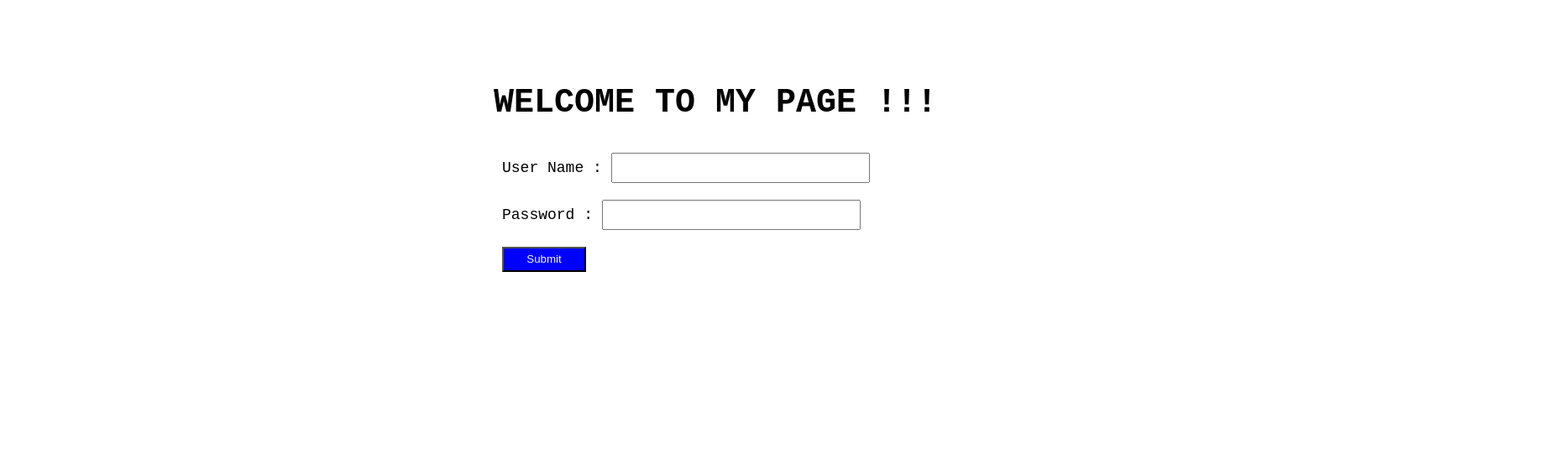
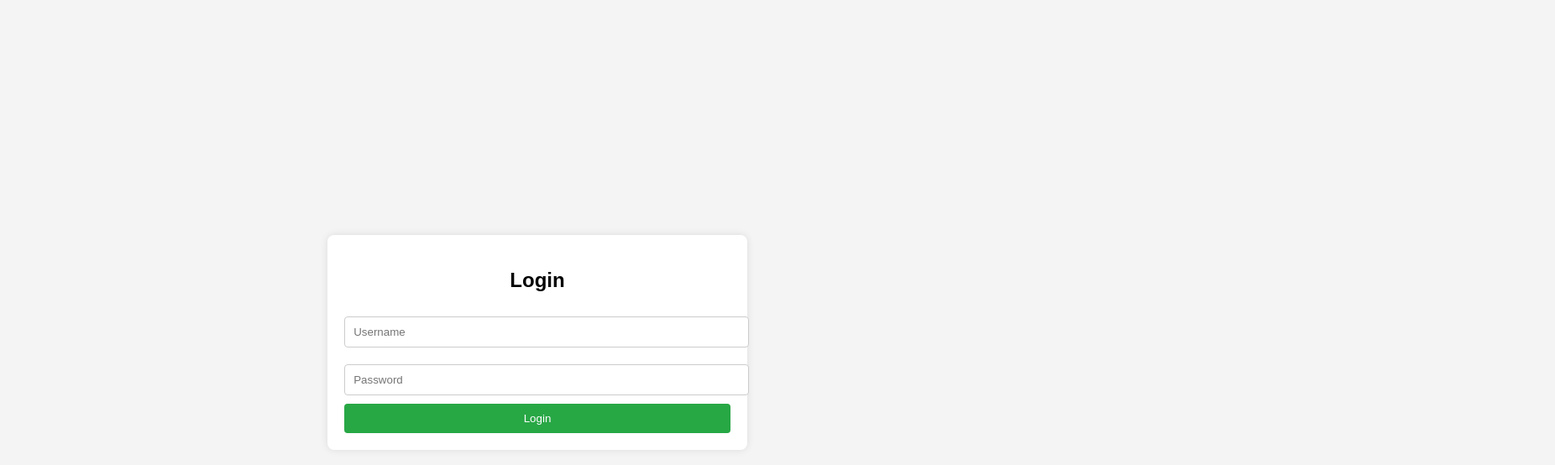
Before and after one commit to Mariyappanmm/dhanush, a plain HTML site: page index.html in a window 1280 px wide. Shown: the whole page at 84% size, 1852 px wide, since content can reach past the window. Drawn offline with Linux system fonts and the light colour scheme.

Commit message:
Update index.html

```diff
--- a/index.html
+++ b/index.html
@@ -5,55 +5,61 @@
     <meta name="viewport" content="width=device-width, initial-scale=1.0">
     <title>Dhanush Mariyappan</title>
     <style>
-        h1
-        {
-            font-size: 40px;
-            position: relative;
-            left: 580px;
-            margin-top: 100px;
-            font-family: 'Courier New', Courier, monospace;
+        body {
+            font-family: Arial, sans-serif;
+            display: flex;
+            justify-content: center;
+            align-items: center;
+            height: 100vh;
+            background-color: #f4f4f4;
         }
-        div
-        {
-            position: relative;
-            font-size: large;
-            left: 580px;
-            padding: 10PX;
-            font-family: 'Courier New', Courier, monospace;
+        .login-container {
+            background: white;
+            padding: 20px;
+            border-radius: 8px;
+            box-shadow: 0px 0px 10px rgba(0, 0, 0, 0.1);
+            text-align: center;
         }
-
-        #input-us
-        {
-            height: 30px;
-            width: 300px;
+        input {
+            width: 100%;
+            padding: 10px;
+            margin: 10px 0;
+            border: 1px solid #ccc;
+            border-radius: 4px;
         }
-
-        #sub
-        {
-            height: 30px;
-            width: 100px;
-            background-color: blue;
-            color: whitesmoke;
-
+        button {
+            width: 100%;
+            padding: 10px;
+            background-color: #28a745;
+            color: white;
+            border: none;
+            border-radius: 4px;
+            cursor: pointer;
         }
-
+        button:hover {
+            background-color: #218838;
+        }
     </style>
 </head>
 <body>
+    <div class="login-container">
+        <h2>Login</h2>
+        <input type="text" id="username" placeholder="Username" required>
+        <input type="password" id="password" placeholder="Password" required>
+        <button onclick="login()">Login</button>
+    </div>
 
-    <h1>
-        WELCOME TO MY PAGE !!!
-    </h1>
-    <div>
-        <label for="">User Name :</label>
-        <input type="text" id="input-us">
-        <br><br>
-        <label for="">Password  :   </label>
-        <input type="password" name="" id="input-us" >
-        <br><br>
-        <input type="button" value="Submit" id="sub">
+    <script>
+        function login() {
+            var username = document.getElementById("username").value;
+            var password = document.getElementById("password").value;
 
-
-    </div>
+            if(username === "admin" && password === "password") {
+                alert("Login successful!");
+            } else {
+                alert("Invalid credentials");
+            }
+        }
+    </script>
 </body>
 </html>
```
